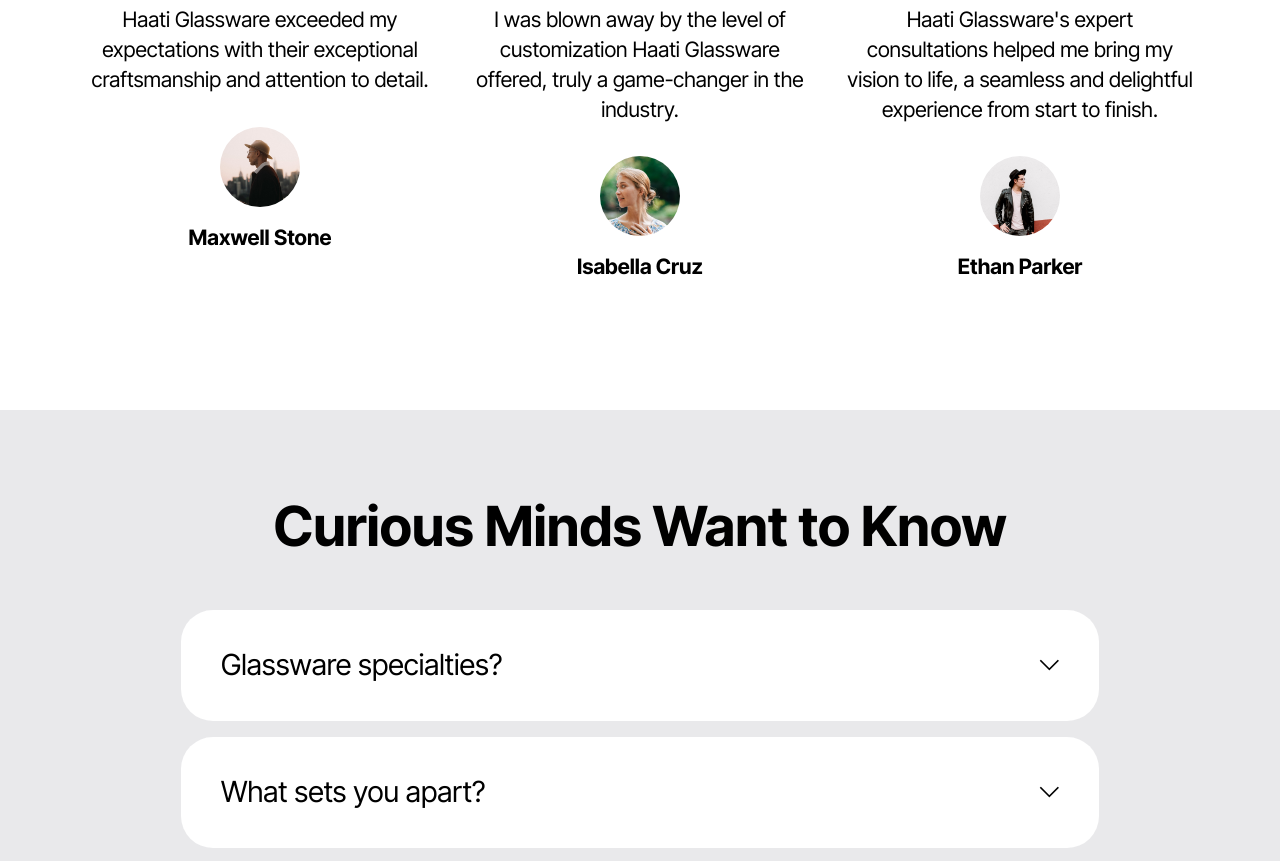
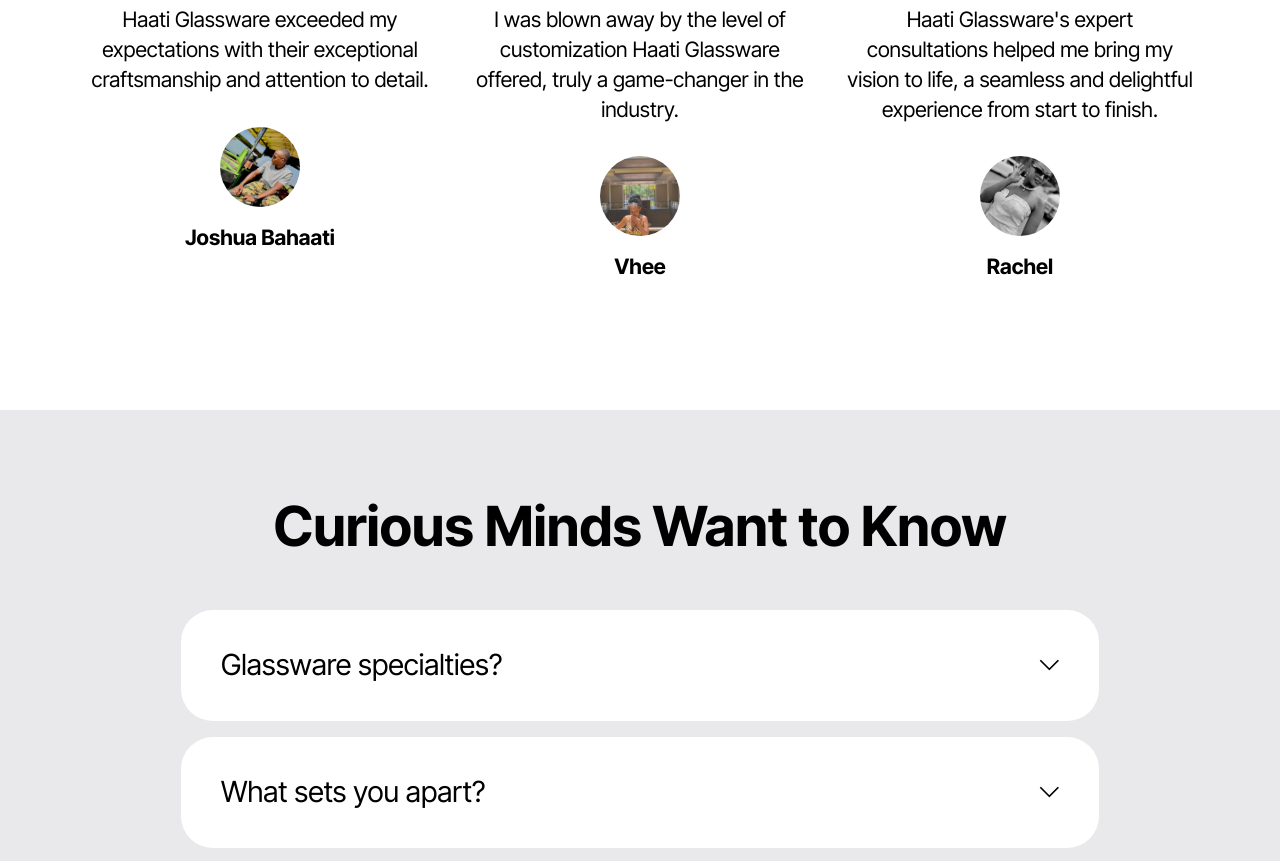
Before and after one commit to Eugikats/haatiglassware.github.io, a plain HTML site: page index.html in a window 1280 px wide. Shown: the part 3760-4621 px from the top of the page. Drawn offline with Linux system fonts and the light colour scheme; files whose address does not match are found by name.

Commit message:
CHANGED CLIENT REFERENCE PHOTOS

```diff
--- a/index.html
+++ b/index.html
@@ -1117,7 +1117,7 @@
                         <p class="mbr-text mbr-fonts-style display-7">
                             Unleash the power of durability with our premium glass panels, built to withstand any challenge.
                         </p>
-                        <div class="mbr-section-btn item-footer"><a href=""
+                        <div class="mbr-section-btn item-footer"><a href="https://wa.me/message/42ARCHYTYQW3O1"
                                 class="btn item-btn btn-primary display-7">Get Yours</a></div>
                     </div>
 
@@ -1138,7 +1138,7 @@
                         <p class="mbr-text mbr-fonts-style display-7">
                             Elevate your space with our intricate architectural designs, a fusion of artistry and functionality.
                         </p>
-                        <div class="mbr-section-btn item-footer"><a href=""
+                        <div class="mbr-section-btn item-footer"><a href="https://wa.me/message/42ARCHYTYQW3O1"
                                 class="btn item-btn btn-primary display-7">Get Yours</a></div>
                     </div>
                 </div>
@@ -1158,7 +1158,7 @@
                         <p class="mbr-text mbr-fonts-style display-7">
                             Experience the epitome of glass craftsmanship with our premium glass products, designed for excellence.<br>
                         </p>
-                        <div class="mbr-section-btn item-footer"><a href=""
+                        <div class="mbr-section-btn item-footer"><a href="https://wa.me/message/42ARCHYTYQW3O1"
                                 class="btn item-btn btn-primary display-7">Get Yours</a></div>
                     </div>
                 </div>
@@ -1223,10 +1223,10 @@
 							Haati Glassware exceeded my expectations with their exceptional craftsmanship and attention to detail.
 						</p>
 						<div class="img-wrapper mt-4 mb-3">
-							<img src="assets/images/photo-1658335786123-b4b2b56a8c1d.jpeg" data-slide-to="0" data-bs-slide-to="0">
+							<img src="./assets/photos/Joshua.jpg" alt="Joshua" data-slide-to="0" data-bs-slide-to="0">
 						</div>
 						<h5 class="card-title mbr-fonts-style display-7">
-							<strong>Maxwell Stone</strong>
+							<strong>Joshua Bahaati</strong>
 						</h5>
 					</div>
 				</div>
@@ -1238,10 +1238,10 @@
 							I was blown away by the level of customization Haati Glassware offered, truly a game-changer in the industry.
 						</p>
 						<div class="img-wrapper mt-4 mb-3">
-							<img src="assets/images/photo-1677520338280-664ae23816eb.jpeg" data-slide-to="1" data-bs-slide-to="1">
+							<img src="assets/photos/Vee.jpg" alt="Vhee" data-slide-to="1" data-bs-slide-to="1">
 						</div>
 						<h5 class="card-title mbr-fonts-style display-7">
-							<strong>Isabella Cruz</strong>
+							<strong>Vhee</strong>
 						</h5>
 					</div>
 				</div>
@@ -1253,10 +1253,10 @@
 							Haati Glassware&#x27;s expert consultations helped me bring my vision to life, a seamless and delightful experience from start to finish.
 						</p>
 						<div class="img-wrapper mt-4 mb-3">
-							<img src="assets/images/photo-1557684387-08927d28c72a.jpeg" data-slide-to="2" data-bs-slide-to="2">
+							<img src="assets/photos/Homescreen.jpg" data-slide-to="2" data-bs-slide-to="2">
 						</div>
 						<h5 class="card-title mbr-fonts-style display-7">
-							<strong>Ethan Parker</strong>
+							<strong>Rachel</strong>
 						</h5>
 					</div>
 				</div>
```
Also changed, not shown: assets/photos/Joshua.jpg (added), assets/photos/Vee.jpg (added).
